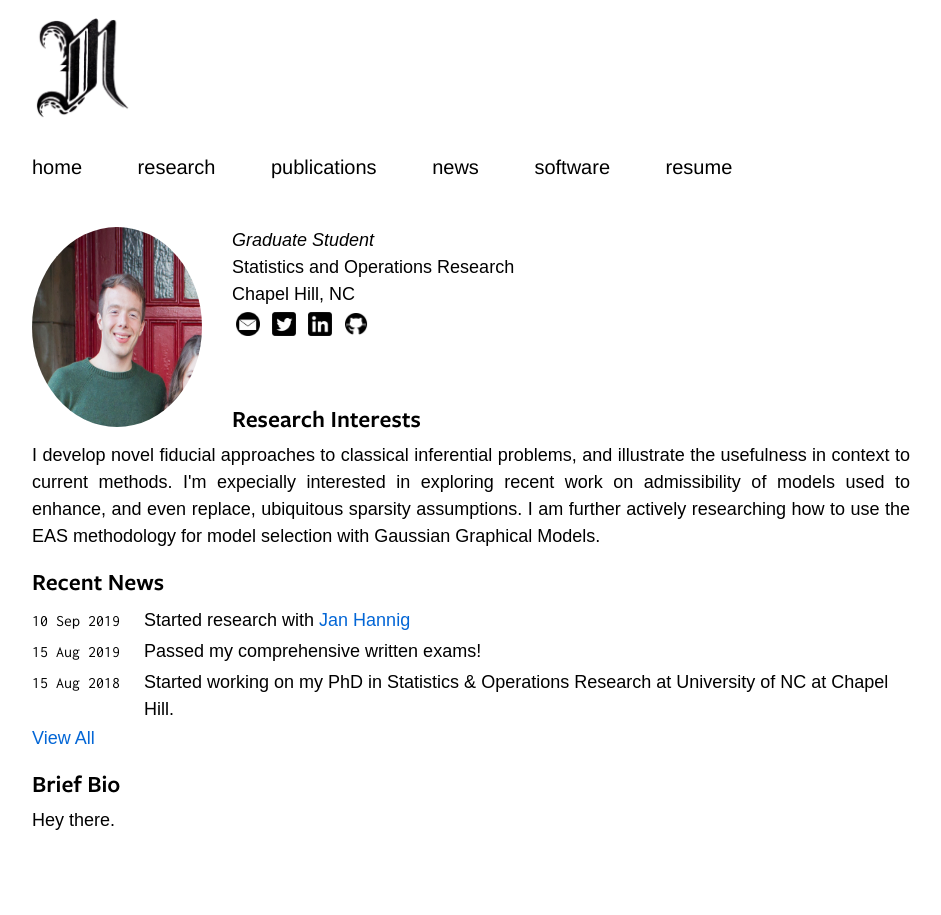
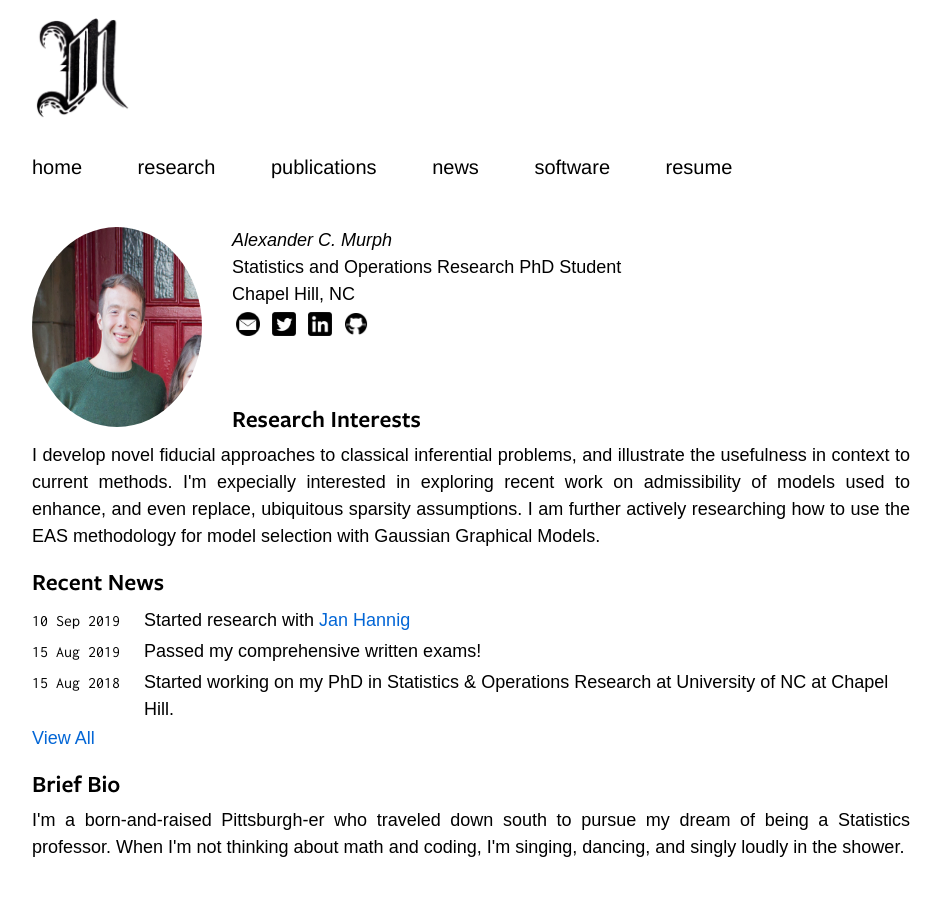
Before and after one commit to sirmurphalot/sirmurphalot.github.io, a Jekyll site: the page built from index.md, in a window 1280 px wide. Shown: the whole page, without its empty margins (169-1110 px from the left). Built offline with Jekyll 4.4.1, drawn with Linux system fonts in a browser that asks for light colours; some web fonts are replaced.

Commit message:
updated bio (meagerly)

```diff
--- a/index.md
+++ b/index.md
@@ -11,8 +11,8 @@ permalink:
         <img src="https://sirmurphalot.github.io/assets/me.jpg" width="170px" height="200px">
     </div>
     <div class="contact">
-        <i>Graduate Student</i> <br>
-        Statistics and Operations Research<br>
+        <i>Alexander C. Murph</i> <br>
+        Statistics and Operations Research PhD Student<br>
         Chapel Hill, NC<br>
         <a href="mailto:acmurph@live.unc.edu"> <img src="{{site.url}}css/icons/gmail.jpg"  class="icon"> </a>
         <a href="https://twitter.com/sirmurphalot"><img src="{{site.url}}css/icons/twitter.jpg"  class="icon"> </a>
@@ -39,6 +39,6 @@ permalink:
     </p>
     <p>
     <h3>Brief Bio</h3>
-    Hey there.
+    I'm a born-and-raised Pittsburgh-er who traveled down south to pursue my dream of being a Statistics professor.  When I'm not thinking about math and coding, I'm singing, dancing, and singly loudly in the shower.
     </p>
 </div>
```
